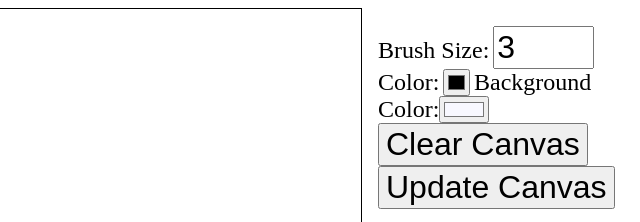
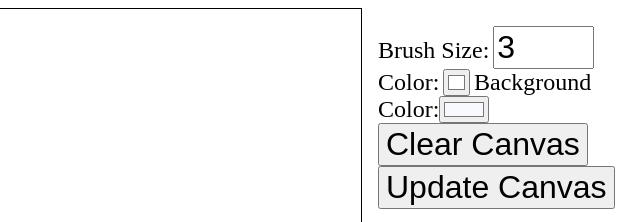
Before and after one commit to scienceProgram/scienceProgram.github.io, a plain HTML site: page index.html in a window 1280 px wide. Both pictures are taken after a click on the input "Clear Canvas". Shown: the top 222 px of the page, 640-1280 px from the left. Drawn offline with nearby package versions, Linux system fonts and the light colour scheme.

Commit message:
Update index.html

```diff
--- a/index.html
+++ b/index.html
@@ -11,9 +11,6 @@
 <body onload="init()">
     <script>
        var canvas,ctx;
-      //setInterval(function() {
-      //  var bSize = document.getElementById('bSize').value;
-      //}, 1000);
 // Variables to keep track of the mouse position and left-button status
 var mouseX,mouseY,mouseDown=0;
 // Draws a dot at a specific position on the supplied canvas name
@@ -30,6 +27,7 @@ function drawDot(ctx,x,y,size) {
 // Clear the canvas context using the canvas width and height
 function clearCanvas(canvas,ctx) {
     ctx.clearRect(0, 0, canvas.width, canvas.height);
+    document.getElementById('color').value = "#ffffff";
 }
 // Keep track of the mouse button being pressed and draw a dot at current location
 function sketchpad_mouseDown() {
```
